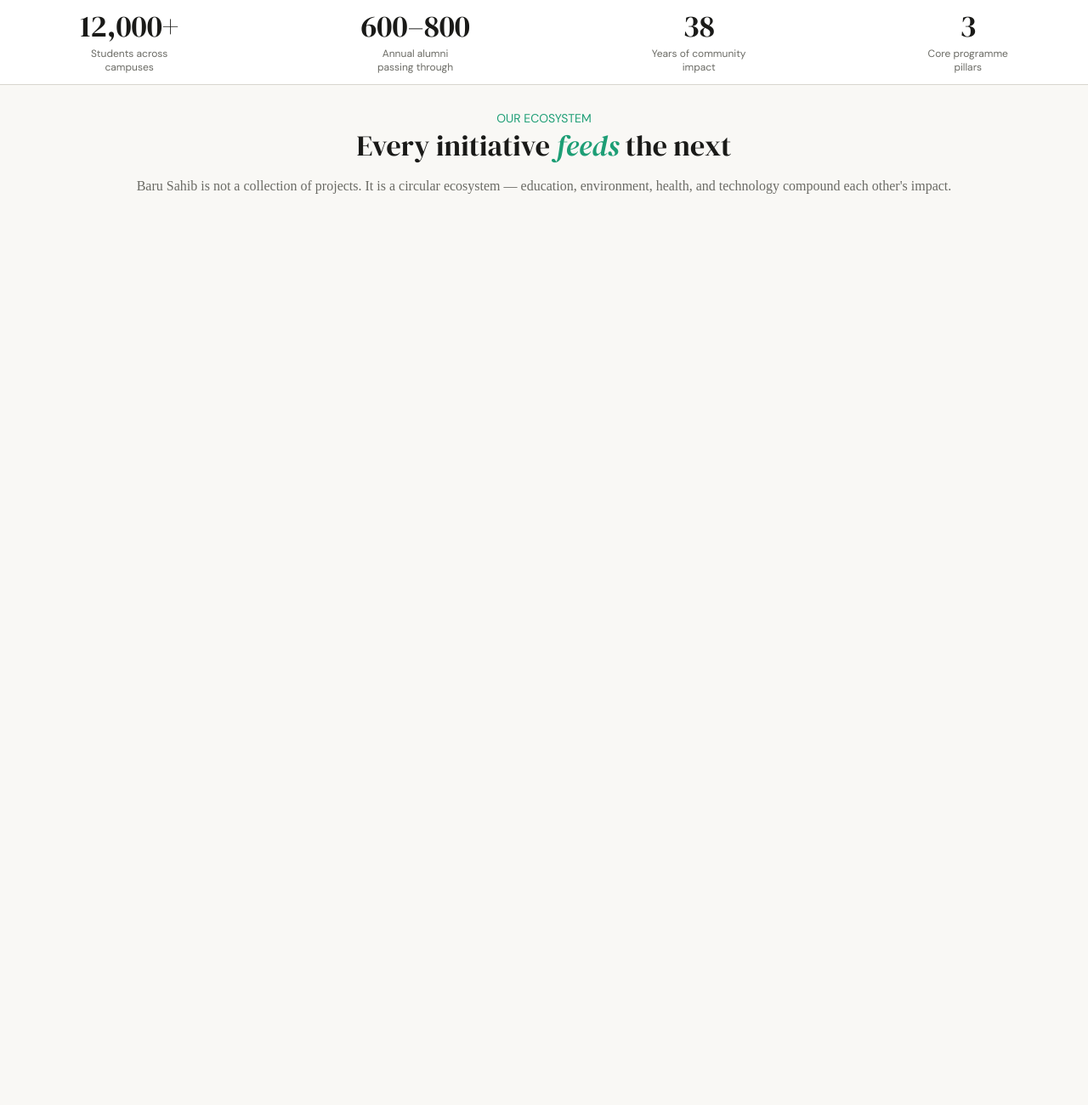
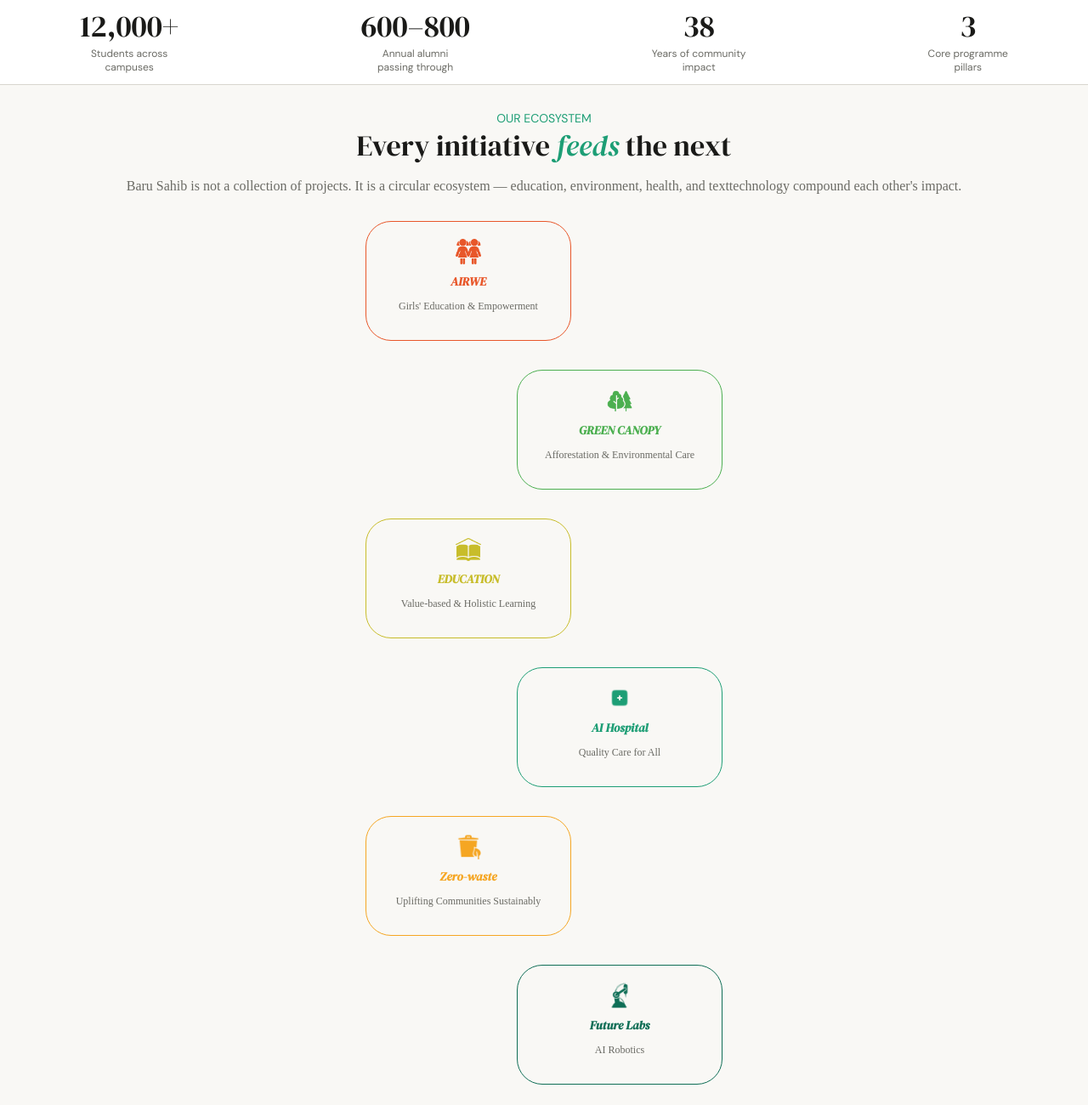
Before and after one commit to Beant-Kaur/Baru-Sahib-Sustainability-Project, a plain HTML site: page homePage.html in a window 1280 px wide. Shown: the part 667-1967 px from the top of the page at 85% size. Before the commit the page ends 919 px from the top, so only its background shows below. Drawn offline with Linux system fonts and the light colour scheme; a web font is replaced by a local one.

Commit message:
Metrics created as a Ecosystem Diagram

```diff
--- a/ecosystem/ecosystem.css
+++ b/ecosystem/ecosystem.css
@@ -6,6 +6,12 @@
     --span-color: #1D9E75;
     --heading-color: #1D9E75;
     --text-color: #6b6b65;
+    --red-color: #E8572A;
+    --green-color: #4CAF50;
+    --mustered-color: #C3B717E8;
+    --seagreen-color: #1D9E75;
+    --yellow-color: #F5A623;
+    --dark-green-color: #0F6E56;
     --black-color: rgb(26, 26, 24);
 }
 
@@ -34,7 +40,7 @@ main {
     font-size: 34px;
     color: var(--black-color);
     /* letter-spacing: 1px; */
-    font-weight:400
+    font-weight: 400
 }
 
 .main-heading span {
@@ -53,5 +59,166 @@ main {
     line-height: 1.75;
     font-weight: 300;
     max-width: 540px;
-    margin-top:0
+    margin-top: 0
 }
+
+.ecosystem-diagram {
+    display: flex;
+    flex-direction: column;
+    width:500px;
+     margin: 0 auto;
+    align-items: center;
+    align-content: center;
+    gap: 2px;
+}
+
+.diagram-layout {
+    display: flex;
+    flex-direction: column;
+    align-items: center;
+    align-self: flex-start;
+    width: 200px;
+    border: 1px solid #E8572A;
+    border-radius: 30px;
+    padding: 20px;
+    gap: 10px
+}
+
+.diagram-img {
+    height: 30px;
+    width: 30px;
+}
+
+.diagram-layout1 {
+    display: flex;
+    width: 200px;
+    align-items: center;
+    flex-direction: column;
+        align-self: flex-end;
+
+    border: 1px solid var(--green-color);
+    border-radius: 30px;
+    padding: 20px;
+    gap: 10px;
+}
+
+.diagram-layout2 {
+    display: flex;
+    width: 200px;
+    align-items: center;
+    flex-direction: column;
+        align-self: flex-start;
+
+    border: 1px solid var(--mustered-color);
+    border-radius: 30px;
+    padding: 20px;
+    gap: 10px
+}
+
+.diagram-layout3 {
+    display: flex;
+    width: 200px;
+    align-items: center;
+    flex-direction: column;
+        align-self: flex-end;
+
+    border: 1px solid var(--span-color);
+    border-radius: 30px;
+    padding: 20px;
+    gap: 10px
+}
+
+.diagram-layout4 {
+    display: flex;
+    width: 200px;
+    align-items: center;
+    flex-direction: column;
+        align-self: flex-start;
+
+    border: 1px solid var(--yellow-color);
+    border-radius: 30px;
+    padding: 20px;
+    gap: 10px
+}
+
+.diagram-layout5 {
+    display: flex;
+    flex-direction: column;
+    align-items: center;
+        align-self: flex-end;
+
+    width: 200px;
+    border: 1px solid var(--dark-green-color);
+    border-radius: 30px;
+    padding: 20px;
+    gap: 10px
+}
+
+.node {
+    display: flex;
+    flex-direction: column;
+    align-items: start;
+    text-align: start;
+    align-items: center;
+
+}
+
+.node h3 {
+    font-size: 14px;
+    font-family: var(--font-heading);
+    font-style: italic;
+    margin: 0;
+    color: #E8572A;
+}
+
+
+.node p {
+    font-size: 12px;
+    text-align: center;
+    align-items: center;
+    text-align: center;
+}
+
+.node .canopy {
+    font-size: 14px;
+    font-family: var(--font-heading);
+    font-style: italic;
+    margin: 0;
+    color: var(--green-color)
+}
+
+.node .edu {
+    font-size: 14px;
+    font-family: var(--font-heading);
+    font-style: italic;
+    margin: 0;
+    color: var(--mustered-color)
+}
+
+.node .AI {
+    font-size: 14px;
+    font-family: var(--font-heading);
+    font-style: italic;
+    margin: 0;
+    color: var(--seagreen-color)
+}
+
+.node .zero-waste {
+    font-size: 14px;
+    font-family: var(--font-heading);
+    font-style: italic;
+    margin: 0;
+    color: var(--yellow-color)
+}
+
+.node .future-labs {
+    font-size: 14px;
+    font-family: var(--font-heading);
+    font-style: italic;
+    margin: 0;
+    color: var(--dark-green-color)
+}
+
+/* display: flex;
+flex-direction: column;
+gap: 10px; */
--- a/homePage.html
+++ b/homePage.html
@@ -158,11 +158,67 @@
         <!-- Ecosystem page -->
         <section class="ecosystem">
             <div class="eco-heading">
-                <div class="eco-title"> Our Ecosystem  </div>
+                <div class="eco-title"> Our Ecosystem </div>
                 <div class="main-heading">Every initiative <span>feeds</span> the next</div>
-                <p class="text">Baru Sahib is not a collection of projects. It is a circular ecosystem — education, environment, health, and technology compound each other's impact.</p>
+                <p class="text">Baru Sahib is not a collection of projects. It is a circular ecosystem — education,
+                    environment, health, and texttechnology compound each other's impact.</p>
             </div>
-            <div class="ecosystem-diagram"
+            <section class="ecosystem-diagram">
+
+                <figure class="diagram-layout">
+                    <img class="diagram-img" src="./ecosystem/images/eco-edu.png"
+                        alt="Graduation cap representing girls' education and empowerment">
+                    <article class="node">
+                        <h3 class="h3">AIRWE</h3>
+                        <p class="p">Girls' Education & Empowerment</p>
+                    </article>
+                </figure>
+
+                <figure class="diagram-layout1">
+                    <img class="diagram-img" src="./ecosystem/images/eco-canopy.png"
+                        alt="Tree canopy representing afforestation and environmental care">
+                    <article class="node">
+                        <h3 class="canopy">GREEN CANOPY</h3>
+                        <p class="p">Afforestation & Environmental Care</p>
+                    </article>
+                </figure>
+
+                <figure class="diagram-layout2">
+                    <img class="diagram-img" src="./ecosystem/images/eco-education.png"
+                        alt="Educational technology icon representing holistic learning">
+                    <article class="node">
+                        <h3 class="edu">EDUCATION</h3>
+                        <p class="p">Value-based & Holistic Learning</p>
+                    </article>
+                </figure>
+
+                <figure class="diagram-layout3">
+                    <img class="diagram-img" src="./ecosystem/images/eco-hospital.png"
+                        alt="Hospital icon representing accessible healthcare services">
+                    <article class="node">
+                        <h3 class="AI">AI Hospital</h3>
+                        <p class="p">Quality Care for All</p>
+                    </article>
+                </figure>
+
+                <figure class="diagram-layout4">
+                    <img class="diagram-img" src="./ecosystem/images/eco-waste.png"
+                        alt="Solar energy icon representing sustainable rural development">
+                    <article class="node">
+                        <h3 class="zero-waste">Zero-waste</h3>
+                        <p class="p">Uplifting Communities Sustainably</p>
+                    </article>
+                </figure>
+
+                <figure class="diagram-layout5">
+                    <img class="diagram-img" src="./ecosystem/images/eco-robo.png" alt="AI tranformation">
+                    <article class="node">
+                        <h3 class="future-labs">Future Labs</h3>
+                        <p class="p">AI Robotics</p>
+                    </article>
+                </figure>
+
+
             </section>
             <section class="stories">
             </section>
```
Also changed, not shown: ecosystem/images/eco-canopy.png (added), ecosystem/images/eco-edu.png (added), ecosystem/images/eco-education.png (added), ecosystem/images/eco-hospital.png (added), ecosystem/images/eco-robo.png (added), ecosystem/images/eco-waste.png (added). Lines whose indentation alone changed are shown as unchanged.
